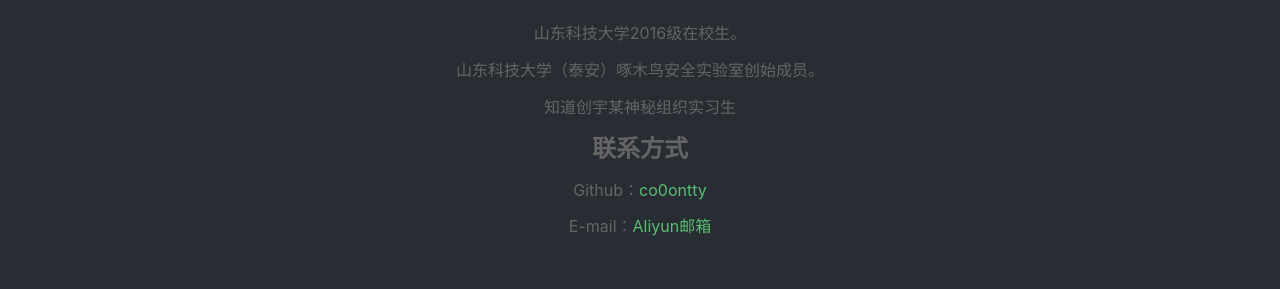
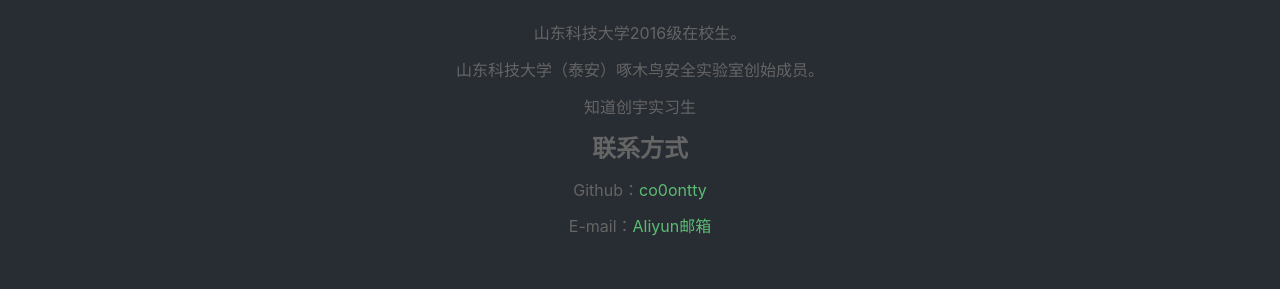
Before and after one commit to co0ontty/co0ontty.github.io, a Jekyll site: the page built from about.html, in a window 1280 px wide. Shown: the part 371-660 px from the top of the page. Built offline with Jekyll 4.4.1, drawn with Linux system fonts in a browser that asks for light colours; nearby versions of some CDN libraries; comment, search, counter and statistics services are not loaded; a style sheet for code colours, icons or effects is not loaded.

Commit message:
更新_config.yml信息及about.html

```diff
--- a/_config.yml
+++ b/_config.yml
@@ -23,7 +23,7 @@ footer:
 # Author 配置博主信息
 author: 'co0ontty'
 nickname: 'co0ontty'
-bio: '知道创宇某神秘组织实习生'
+bio: '知道创宇实习生'
 avatar: '/assets/img/profile.png'
 
 # Search
--- a/about.html
+++ b/about.html
@@ -16,7 +16,7 @@ layout: default
 	<br/>
 		<p style="text-align: center;">山东科技大学（泰安）啄木鸟安全实验室创始成员。</p>
 	<br/>
-		<p style="text-align: center;">知道创宇某神秘组织实习生</p>
+		<p style="text-align: center;">知道创宇实习生</p>
 	<br/>
 		<h2 align="center">联系方式</h2>
 	<br/>
```
